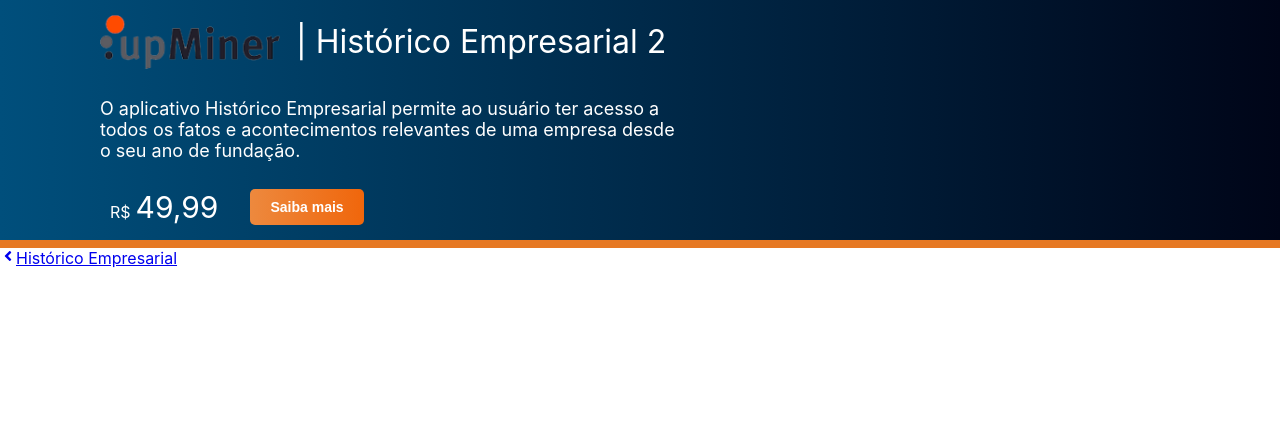
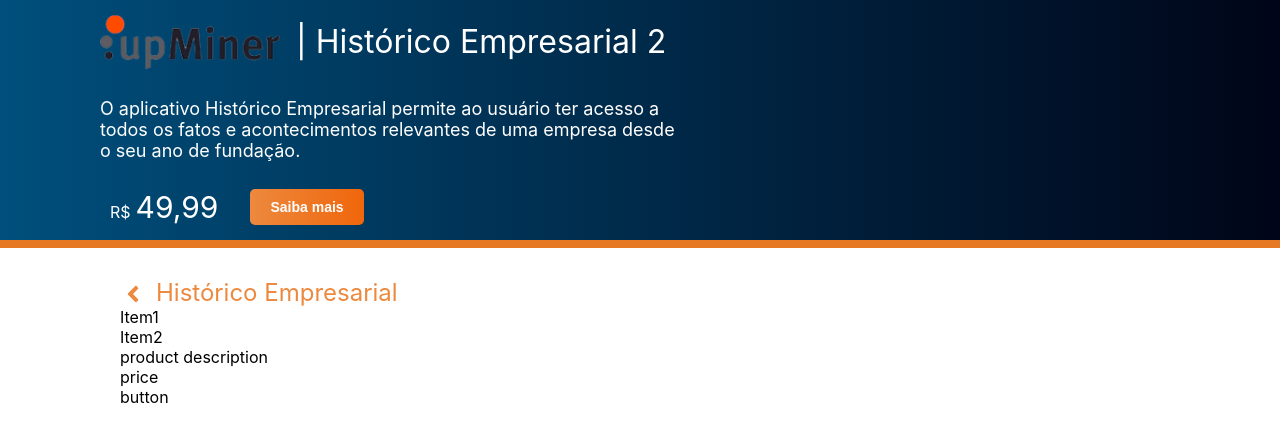
Before and after one commit to matheusgbl/upminer, a React (Vite) app: page /product-detail in a window 1280 px wide. Shown: the top 442 px of the page. Built offline with nearby package versions, Linux system fonts and the light colour scheme.

Commit message:
Botão componentizado

```diff
--- a/src/components/Header/bannerPrice.jsx
+++ b/src/components/Button/index.jsx
@@ -1,15 +1,17 @@
+import '../../styles/button.scss';
+
 import React from 'react';
 
-const BannerPrice = ({ price, id }) => {
+const Button = ({ price, text, id }) => {
   return (
-    <div className="main-page__header__content__banner__price">
+    <div className="main-page__button">
       <p data-testid={`header-coin-${id}`}>R$</p>
       <span data-testid={`header-price-${id}`}>{price}</span>
       <button type="button" data-testid={`header-btn-${id}`}>
-        Saiba mais
+        {text}
       </button>
     </div>
   );
 };
 
-export default BannerPrice;
+export default Button;
--- a/src/components/Header/index.jsx
+++ b/src/components/Header/index.jsx
@@ -2,9 +2,9 @@
 
 import React from 'react';
 
+import Button from '../Button';
 import Carousel, { CarouselItem } from '../Carousel';
 import BannerInfo from './bannerInfo';
-import BannerPrice from './bannerPrice';
 
 const Header = ({ headerBannerContent }) => {
   return (
@@ -22,7 +22,9 @@
                     service={item.service}
                     aboutService={item.about}
                   />
-                  <BannerPrice price={item.price} id={item.id} />
+                  <div className="main-page__header__content__banner__price">
+                    <Button price={item.price} id={item.id} text="Saiba mais" />
+                  </div>
                 </div>
               </CarouselItem>
             ))}
--- a/src/pages/details.jsx
+++ b/src/pages/details.jsx
@@ -1,3 +1,5 @@
+import '../styles/details.scss';
+
 import React, { useContext } from 'react';
 import { FaAngleLeft } from 'react-icons/fa';
 import { Link } from 'react-router-dom';
@@ -12,10 +14,22 @@
     <main className="main-detail-page">
       <Header headerBannerContent={headerContent} />
       <div className="main-detail-page__content">
-        <Link to="/">
-          <FaAngleLeft />
-          Histórico Empresarial
-        </Link>
+        <div className="main-detail-page__content__return">
+          <Link to="/">
+            <FaAngleLeft />
+            Histórico Empresarial
+          </Link>
+        </div>
+        <div className="main-page-detail__content__carousel">
+          <p>Item1</p>
+          <p>Item2</p>
+        </div>
+        <div className="main-page-detail__content__service-description">
+          <p>product description</p>
+        </div>
+        <div className="main-page-detail__content__service-price">
+          <p>price</p> <span>button</span>
+        </div>
       </div>
     </main>
   );
--- /dev/null
+++ b/src/styles/button.scss
@@ -0,0 +1,35 @@
+$btnGradientColor: linear-gradient(to right, #ed893e , #f0660b);
+
+.main-page__button {
+  display: flex;
+  margin: 0 10px;
+  align-items: center;
+    p, span {
+      color: white;
+    }
+    p {
+      margin-top: 10px;
+    }
+
+    span {
+      margin-left: 5px;
+      font-size: 30px;
+    }
+
+    button {
+      font-size: 14px;
+      font-weight: 600;
+      padding: 10px 20px;
+      border: none;
+      color: white;
+      border-radius: 5px;
+      background-image: $btnGradientColor;
+      margin-left: 2rem;
+      transition: all 0.2s ease-in;
+
+    &:hover {
+      cursor: pointer;
+      filter: saturate(2.5);
+    }
+  }
+}
--- /dev/null
+++ b/src/styles/details.scss
@@ -0,0 +1,23 @@
+.main-detail-page__content {
+  padding: 30px 120px;
+
+  .main-detail-page__content__return {
+    a {
+      text-decoration: none;
+      color: #ed893e;
+      font-size: 24px;
+      display: flex;
+      align-items: center;
+
+      svg {
+        margin-right: 10px;
+        font-size: 26px;
+        margin-top: 2px;
+      }
+
+      &:hover {
+        filter: saturate(2.5);
+      }
+    }
+  }
+}
--- a/src/styles/header.scss
+++ b/src/styles/header.scss
@@ -1,4 +1,3 @@
-$btnGradientColor: linear-gradient(to right, #ed893e , #f0660b);
 $headerLine: #e67924;
 $headerBackground: linear-gradient(to right, #004f7c, #000518);
 
@@ -37,41 +36,6 @@
         font-size: 18px;
       }
     }
-
-    .main-page__header__content__banner__price {
-      display: flex;
-      margin: 0 10px;
-      align-items: center;
-
-      p, span {
-        color: white;
-      }
-      p {
-        margin-top: 10px;
-      }
-
-      span {
-        margin-left: 5px;
-        font-size: 30px;
-      }
-
-      button {
-        font-size: 14px;
-        font-weight: 600;
-        padding: 10px 20px;
-        border: none;
-        color: white;
-        border-radius: 5px;
-        background-image: $btnGradientColor;
-        margin-left: 2rem;
-        transition: all 0.2s ease-in;
-
-        &:hover {
-          cursor: pointer;
-          filter: saturate(2.5);
-        }
-      }
-    }
   }
 
 }
```
